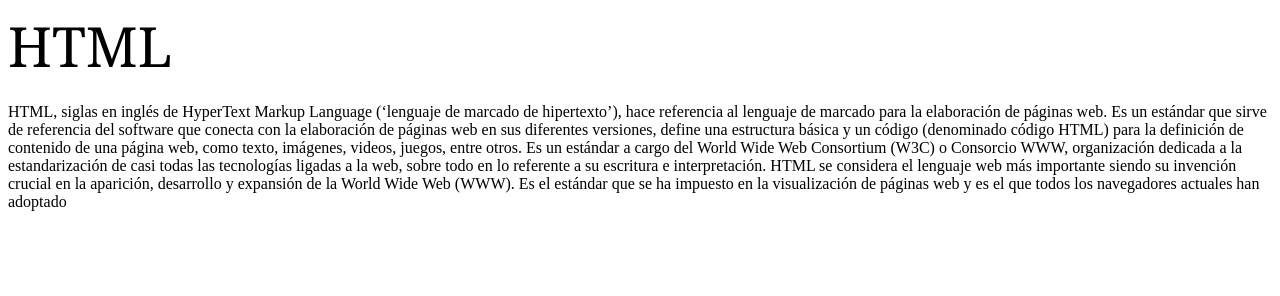
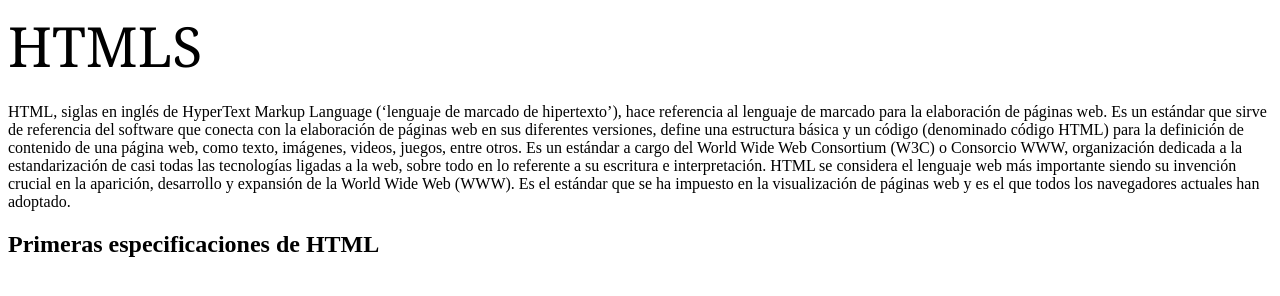
Before and after one commit to martinbarbosa/Practica_Page, a plain HTML site: page index.html in a window 1280 px wide. Drawn offline with Linux system fonts and the light colour scheme.

Commit message:
Segundo titulo

```diff
--- a/index.html
+++ b/index.html
@@ -10,7 +10,7 @@
   "
 >
   <a name="_8m7ad3cpgnm2"></a
-  ><span style="font-family: Georgia; font-weight: normal">HTML</span>
+  ><span style="font-family: Georgia; font-weight: normal">HTMLS</span>
 </h1>
 
 <body>
@@ -24,9 +24,9 @@
         sobre todo en lo referente a su escritura e interpretación. HTML se considera el lenguaje
         web más importante siendo su invención crucial en la aparición, desarrollo y expansión de
          la World Wide Web (WWW). Es el estándar que se ha impuesto en la visualización de páginas
-         web y es el que todos los navegadores actuales han adoptado </p>
+         web y es el que todos los navegadores actuales han adoptado. </p>
 
-
+<h2>Primeras especificaciones de HTML</h2>
 
 </body>
 
```
